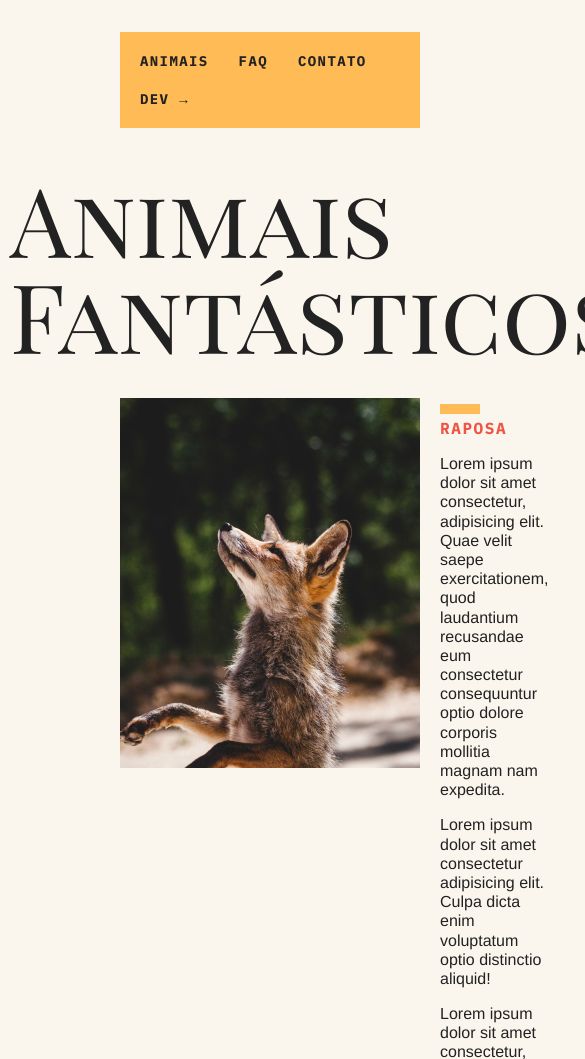
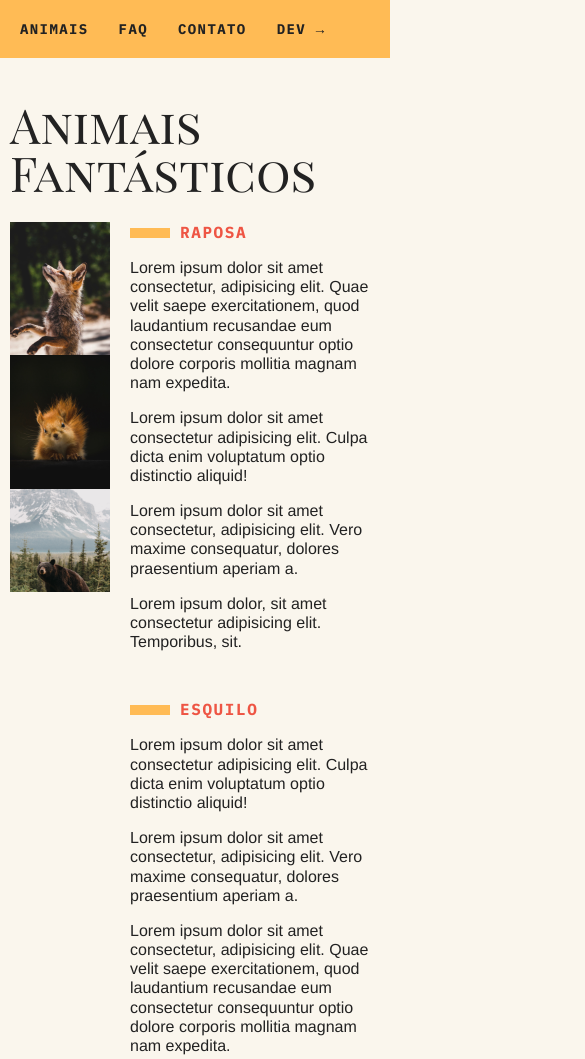
Before and after one commit to devMagno/animais-fantasticos, a plain HTML site: page index.html in a window 390 px wide. Shown: the top 1059 px of the page, 585 px wide, since content can reach past the window. Drawn offline with Linux system fonts and the light colour scheme.

Commit message:
Adiciona estilos de responsividade

```diff
--- a/css/style.css
+++ b/css/style.css
@@ -161,3 +161,31 @@ body {
   font-family: 'IBM Plex Mono', monospace;
   font-weight: bold;
 }
+
+@media only screen and (max-width: 700px) {
+  body {
+    grid-template-columns: 1fr;
+  }
+  .menu, .grid-section, .copy {
+    grid-column: 1;
+  }
+  .grid-section {
+    grid-template-columns: 100px 1fr;
+    grid-gap: 10px;
+  }
+  .titulo {
+    font-size: 3rem;
+  }
+  .animais-lista {
+    grid-column: 1;
+  }
+  .faq-lista, .dados, .mapa {
+    grid-column: 1 / 3;
+  }
+  .menu {
+    margin-top: 0;
+  }
+  .copy {
+    margin-bottom: 0;
+  }
+}
```
